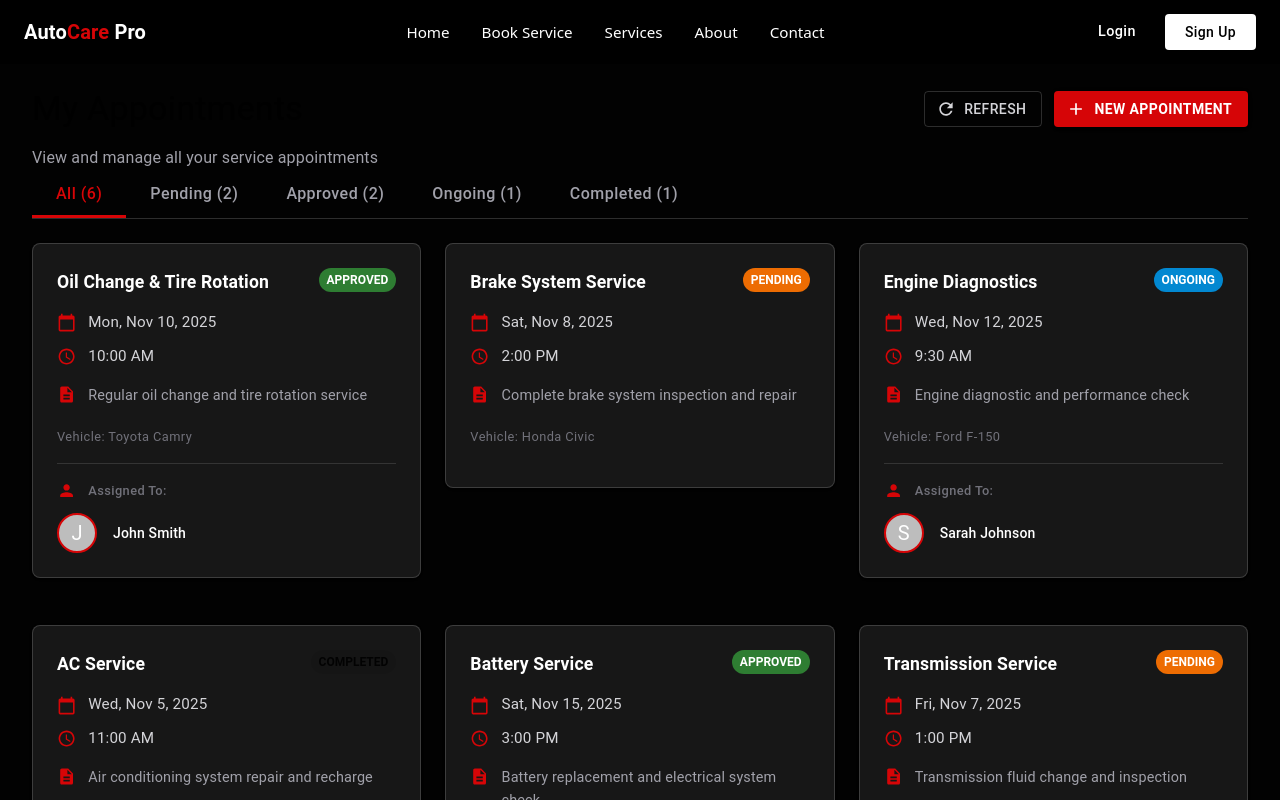
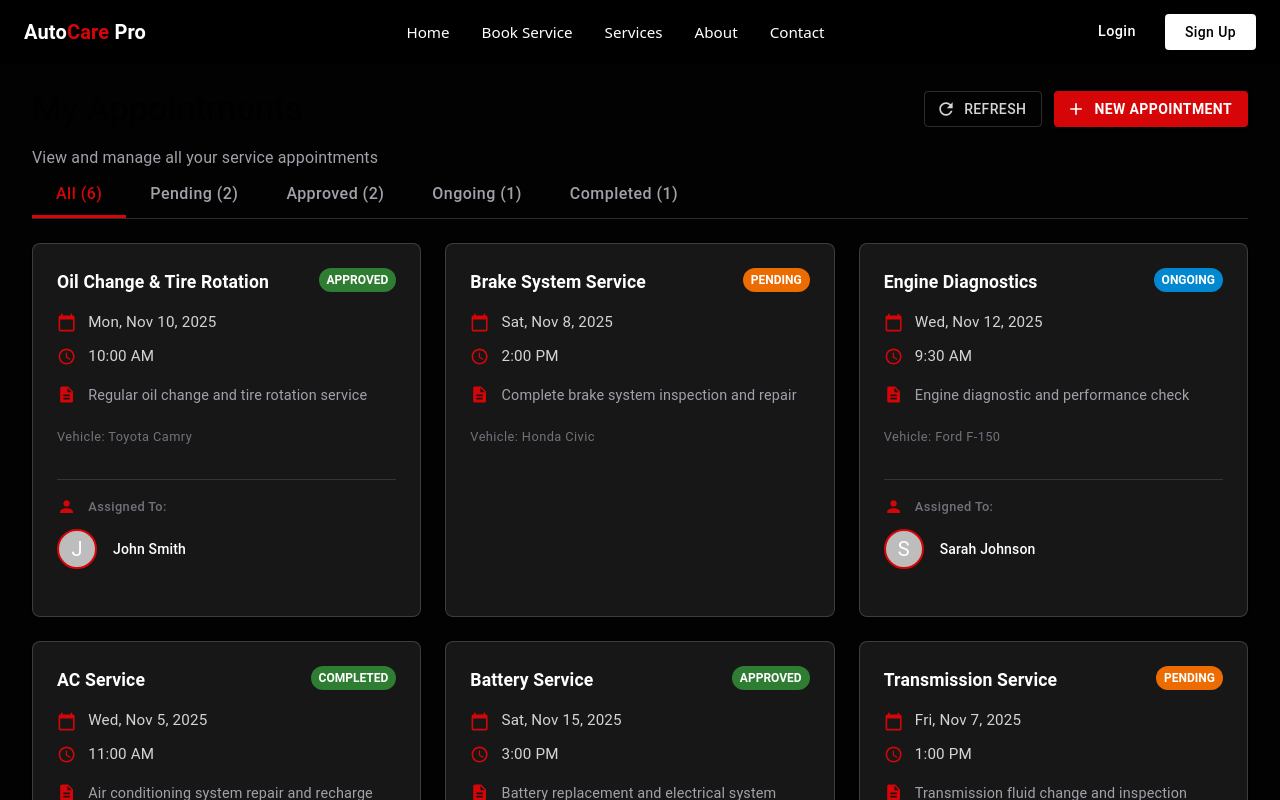
Before and after one commit to Nipun-Yasas/ead-frontend, a React (Vite) app: page /my-appointment in a window 1280 px wide. Shown: the top 800 px of the page. Built offline with nearby package versions, Linux system fonts and the light colour scheme; no server answers.

Commit message:
Add 'cancelled' status to appointments and update UI styles
Introduces a 'cancelled' status to the Appointment interface and updates status color mapping in AppoimentCard. Refactors MyAppoiment to use theme-based color classes and improves card layout for better UI consistency.

```diff
--- a/src/components/appoiments/AppoimentCard.tsx
+++ b/src/components/appoiments/AppoimentCard.tsx
@@ -20,7 +20,7 @@ export interface Appointment {
   date: string;
   time: string;
   description: string;
-  status: 'pending' | 'approved' | 'ongoing' | 'completed';
+  status: 'pending' | 'approved' | 'ongoing' | 'completed' | 'cancelled';
   employeeName?: string;
   employeeProfilePicture?: string;
   serviceName?: string;
@@ -41,7 +41,9 @@ const AppoimentCard: React.FC<AppointmentCardProps> = ({ appointment }) => {
       case 'ongoing':
         return 'info';
       case 'completed':
-        return 'default';
+        return 'success';
+      case 'cancelled':
+        return 'error';
       default:
         return 'default';
     }
@@ -64,6 +66,9 @@ const AppoimentCard: React.FC<AppointmentCardProps> = ({ appointment }) => {
         border: '1px solid rgba(212, 212, 216, 0.2)',
         borderRadius: 2,
         transition: 'all 0.3s ease',
+        height: '100%',
+        display: 'flex',
+        flexDirection: 'column',
         '&:hover': {
           borderColor: 'rgba(212, 212, 216, 0.3)',
           boxShadow: '0 4px 12px rgba(214, 5, 7, 0.1)',
@@ -71,7 +76,7 @@ const AppoimentCard: React.FC<AppointmentCardProps> = ({ appointment }) => {
         },
       }}
     >
-      <CardContent sx={{ p: 3 }}>
+      <CardContent sx={{ p: 3, flexGrow: 1, display: 'flex', flexDirection: 'column' }}>
         {/* Header with Status */}
         <Box
           sx={{
--- a/src/components/appoiments/MyAppoiment.tsx
+++ b/src/components/appoiments/MyAppoiment.tsx
@@ -10,7 +10,8 @@ import {
 import { Add, Refresh } from '@mui/icons-material';
 import Navbar from '../Navbar';
 import Footer from '../Footer';
-import AppoimentCard, { Appointment } from './AppoimentCard';
+import AppoimentCard from './AppoimentCard';
+import type { Appointment } from './AppoimentCard';
 
 type FilterType = 'all' | 'pending' | 'approved' | 'ongoing' | 'completed';
 
@@ -120,7 +121,7 @@ export const MyAppoiment = () => {
   };
 
   return (
-    <div className="min-h-screen bg-[#020202] flex flex-col">
+    <div className="min-h-screen bg-bg-header flex flex-col">
       <Navbar />
 
       <div className="flex-1 py-6 px-4 sm:px-6 lg:px-8 max-w-7xl mx-auto w-full">
@@ -169,7 +170,7 @@ export const MyAppoiment = () => {
 
           <Typography
             variant="body1"
-            className="text-[#A1A1AA] mb-6"
+            className="text-text-tertiary mb-6"
           >
             View and manage all your service appointments
           </Typography>
@@ -242,16 +243,16 @@ export const MyAppoiment = () => {
             ))}
           </div>
         ) : (
-          <div className="text-center py-12 sm:py-16 bg-[#171717] rounded-lg border border-[rgba(212,212,216,0.2)]">
+          <div className="text-center py-12 sm:py-16 bg-bg-primary rounded-lg border border-border-primary">
             <Typography
               variant="h6"
-              className="text-[#A1A1AA] mb-2"
+              className="text-text-tertiary mb-2"
             >
               No appointments found
             </Typography>
             <Typography
               variant="body2"
-              className="text-[#71717A] mb-6"
+              className="text-text-muted mb-6"
             >
               {activeFilter === 'all'
                 ? 'You have no appointments yet'
```
